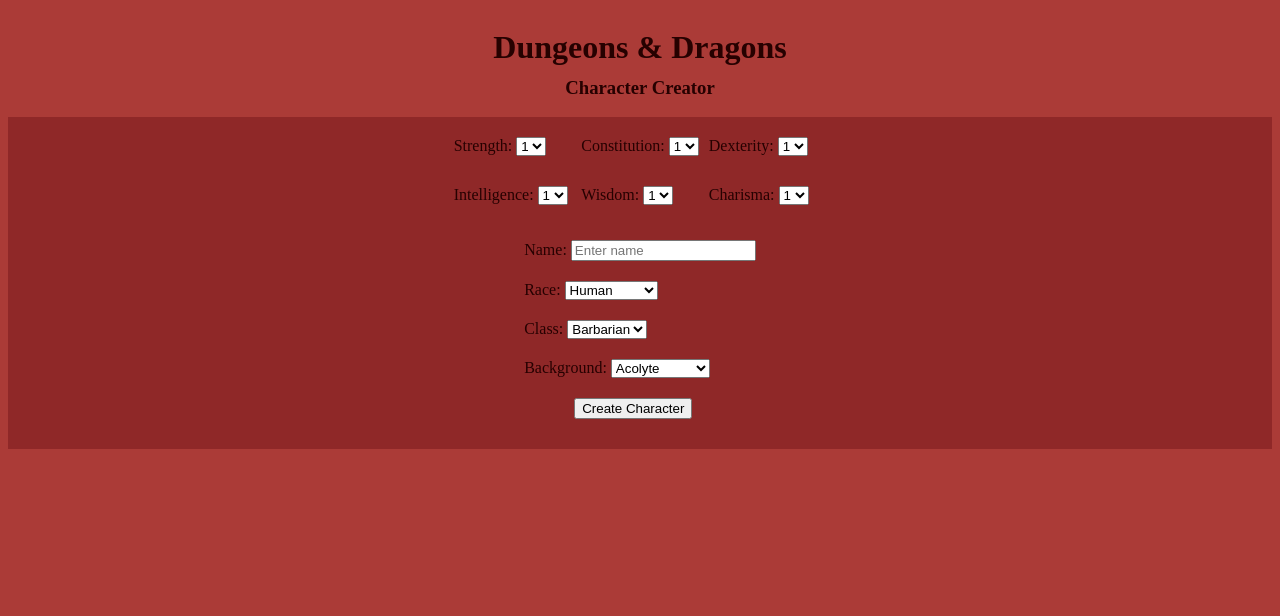
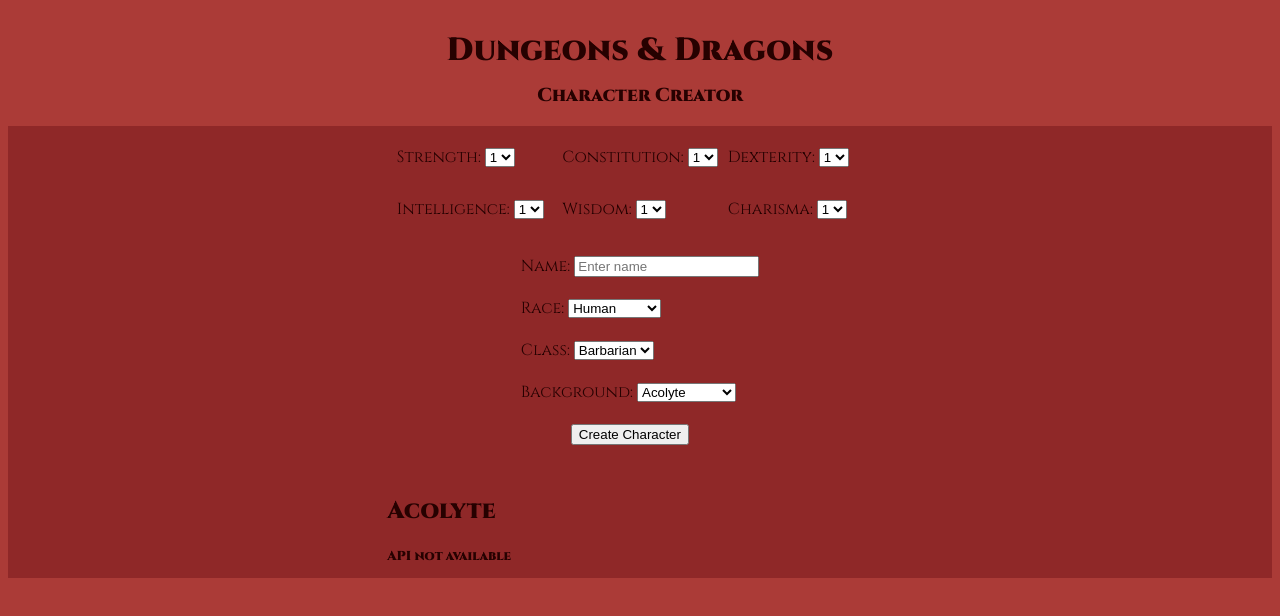
Before and after one commit to fusion407/DnD-Character-Creator, a plain HTML site: page index.html in a window 1280 px wide. Both pictures are taken after a click on the button "New Character". Drawn offline with Linux system fonts and the light colour scheme; no server answers.

Commit message:
changed font

```diff
--- a/index.html
+++ b/index.html
@@ -5,6 +5,9 @@
         <meta name="description" content="Dungeons & Dragons Character Creator">
         <meta name="keywords" content="dungeons and dragons character creator">
         <link rel="stylesheet" href="style.css">
+        <link rel="preconnect" href="https://fonts.googleapis.com">
+        <link rel="preconnect" href="https://fonts.gstatic.com" crossorigin>
+        <link href="https://fonts.googleapis.com/css2?family=Cinzel:wght@400;900&display=swap" rel="stylesheet">
 
     </head>
 <body>
--- a/index.js
+++ b/index.js
@@ -53,7 +53,7 @@
     const backgroundDescription = document.getElementById('background-description');
     backgroundDescription.innerHTML = `<div>
                                             <h2>${backgroundDropdown.value}</h2>
-                                            <p>work in progress</p>
+                                            <p>API not available</p>
                                         </div>`;
 
 
@@ -87,6 +87,9 @@
         console.log('i work')
         newCharacterContainer[0].style.display = "none";
         createCharacterContainer[0].style.display = 'flex'
+        changeRaceDescription();
+        changeClassDescription();
+        changeBackgroundDescription();
     })
 
     // dropdown event listeners
--- a/style.css
+++ b/style.css
@@ -1,6 +1,7 @@
 body {
     background-color: rgb(171, 59, 55);
-    color: rgb(38, 1, 0)
+    color: rgb(38, 1, 0);
+    font-family: 'Cinzel', serif;
 }
 #header {
     display: flex;
@@ -71,7 +72,7 @@
     column-gap: 10px;
     row-gap: 30px;
   }
-/* For mobile phones: */
+/* For mobile: */
 @media only screen and (max-device-width: 480px) {
     .action-points-container {
         width:fit-content;
```
